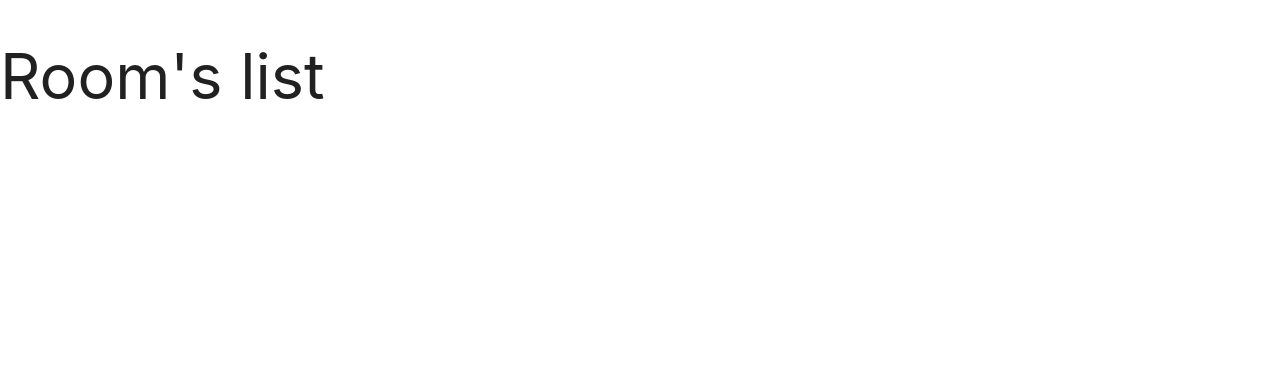
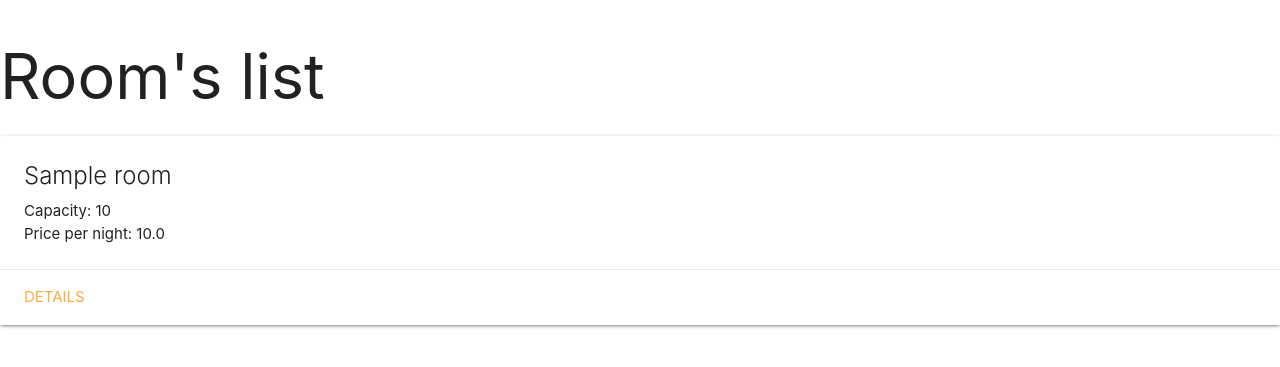
Before and after one commit to rennerdigital/press-paws, a Django app: page /rooms/ in a window 1280 px wide. Shown: the top 367 px of the page. Run offline with Django 3.2, Linux system fonts and the light colour scheme; tables that the repository leaves empty hold one stand-in row (values such as "Sample post").

Commit message:
create a card for rooms (no pic)

```diff
--- a/main_app/templates/main_app/room_list.html
+++ b/main_app/templates/main_app/room_list.html
@@ -1,5 +1,6 @@
 <!DOCTYPE html>
 <html lang="en">
+
 <head>
     <meta charset="UTF-8">
     <meta http-equiv="X-UA-Compatible" content="IE=edge">
@@ -8,8 +9,24 @@
     <link rel="stylesheet" href="https://cdnjs.cloudflare.com/ajax/libs/materialize/1.0.0/css/materialize.min.css">
     <script src="https://cdnjs.cloudflare.com/ajax/libs/materialize/1.0.0/js/materialize.min.js"></script>
 </head>
+
 <body>
     <h1>Room's list</h1>
 
+    {% for room in room_list %}
+    <div class="card">
+        <a href=""></a>
+        <div class="card-content">
+
+            <span class="card-title">{{room.name}}</span>
+            <p>Capacity: {{room.capacity}}</p>
+            <p>Price per night: {{room.price}}</p>
+        </div>
+        <div class="card-action">
+            <a href="">Details</a>
+        </div>
+    </div>
+    {% endfor %}
 </body>
+
 </html>
```
